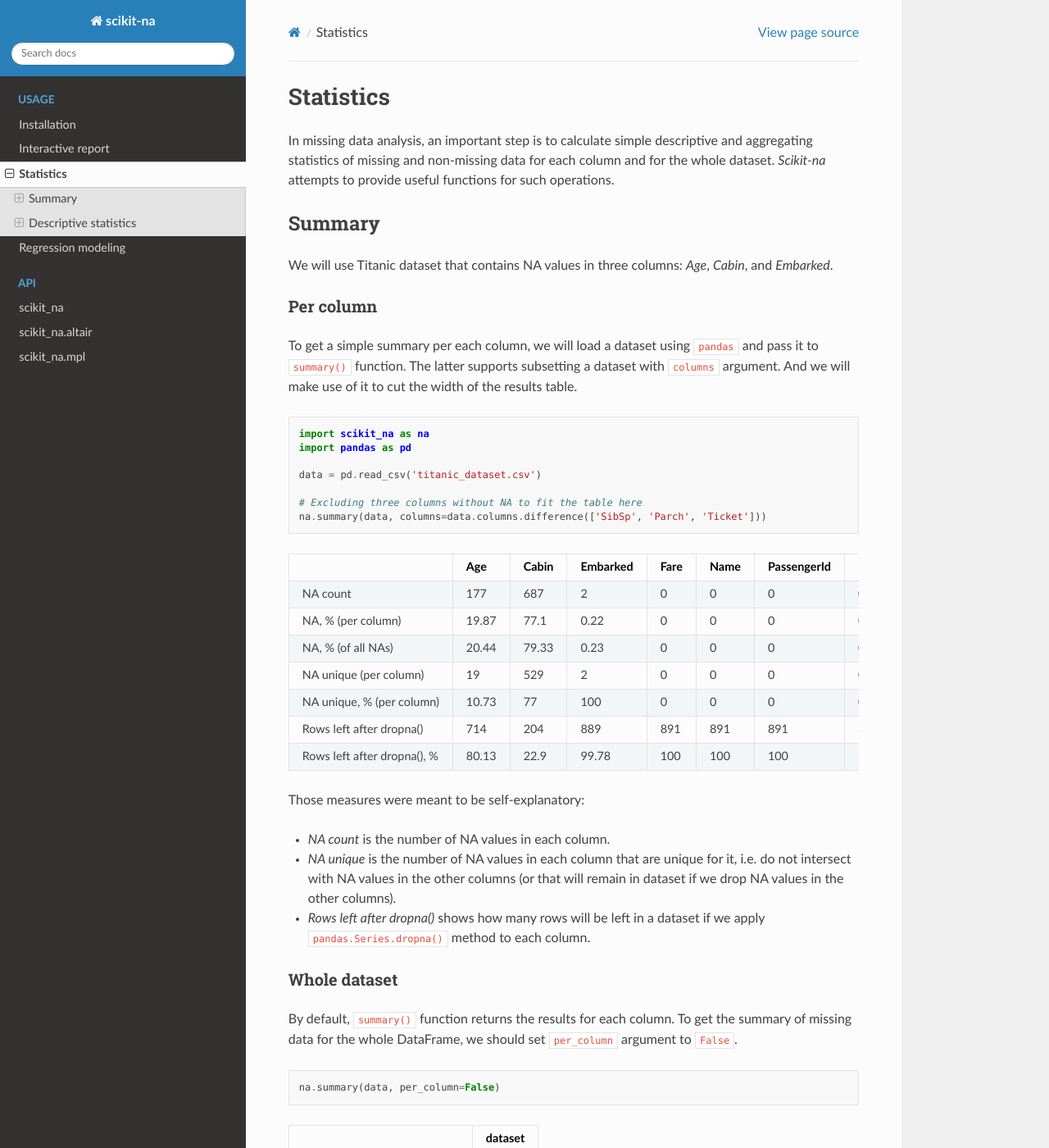
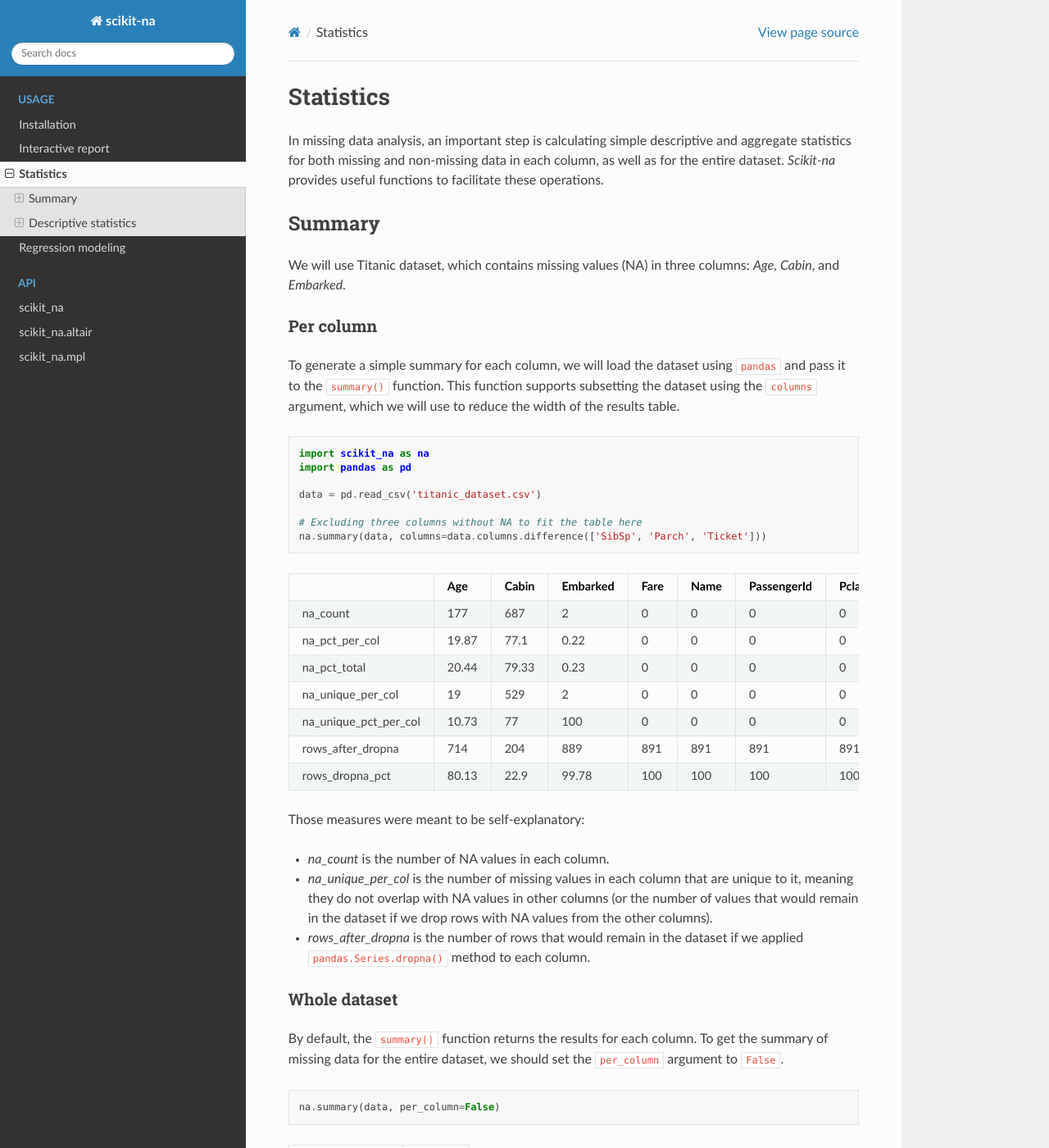
Before and after one commit to maximtrp/scikit-na, a Sphinx documentation site: the page built from docs/source/stats.rst, in a window 1280 px wide and 1400 px high. Shown: the whole window at 82% size. Built offline with Sphinx 7.4.7 and the Read the Docs theme 3.1.0, drawn with Linux system fonts in a browser that asks for light colours; pages that are not in the unit, such as notebooks, are missing from menus; some of the changed text lies outside the part shown.

Commit message:
implemented summary test, updated docs and readme, renamed columns in summary method

```diff
--- a/docs/source/conf.py
+++ b/docs/source/conf.py
@@ -17,9 +17,9 @@
 
 # -- Project information -----------------------------------------------------
 
-project = 'scikit-na'
-copyright = '2023, Maksim Terpilovskii'
-author = 'Maksim Terpilovskii'
+project = "scikit-na"
+copyright = "2025, Maksim Terpilovskii"
+author = "Maksim Terpilovskii"
 
 
 # -- General configuration ---------------------------------------------------
@@ -28,14 +28,14 @@ author = 'Maksim Terpilovskii'
 # extensions coming with Sphinx (named 'sphinx.ext.*') or your custom
 # ones.
 extensions = [
-    'sphinx.ext.autosummary',
-    'sphinx.ext.napoleon',
-    'nbsphinx',
-    'IPython.sphinxext.ipython_console_highlighting'
+    "sphinx.ext.autosummary",
+    "sphinx.ext.napoleon",
+    "nbsphinx",
+    "IPython.sphinxext.ipython_console_highlighting",
 ]
 
 # Add any paths that contain templates here, relative to this directory.
-templates_path = ['_templates']
+templates_path = ["_templates"]
 
 # List of patterns, relative to source directory, that match files and
 # directories to ignore when looking for source files.
@@ -48,14 +48,14 @@ exclude_patterns = []
 # The theme to use for HTML and HTML Help pages.  See the documentation for
 # a list of builtin themes.
 #
-html_theme = 'sphinx_rtd_theme'
+html_theme = "sphinx_rtd_theme"
 
 # Add any paths that contain custom static files (such as style sheets) here,
 # relative to this directory. They are copied after the builtin static files,
 # so a file named "default.css" will overwrite the builtin "default.css".
-html_static_path = ['_static']
+html_static_path = ["_static"]
 
-nbsphinx_execute = 'never'
-nbsphinx_input_prompt = '%s'
-nbsphinx_output_prompt = '%s'
+nbsphinx_execute = "never"
+nbsphinx_input_prompt = "%s"
+nbsphinx_output_prompt = "%s"
 nbsphinx_prompt_width = "0"
--- a/docs/source/stats.rst
+++ b/docs/source/stats.rst
@@ -1,24 +1,23 @@
 Statistics
 ==========
 
-In missing data analysis, an important step is to calculate simple descriptive
-and aggregating statistics of missing and non-missing data for each column and
-for the whole dataset. *Scikit-na* attempts to provide useful functions for such
+In missing data analysis, an important step is calculating simple descriptive
+and aggregate statistics for both missing and non-missing data in each column, as
+well as for the entire dataset. *Scikit-na* provides useful functions to facilitate these
 operations.
 
 Summary
 ~~~~~~~
 
-We will use Titanic dataset that contains NA values in three
+We will use Titanic dataset, which contains missing values (NA) in three
 columns: *Age*, *Cabin*, and *Embarked*.
 
 Per column
 ----------
 
-To get a simple summary per each column, we will load a dataset using ``pandas``
-and pass it to ``summary()`` function. The latter supports subsetting a dataset
-with ``columns`` argument. And we will make use of it to cut the width of the
-results table.
+To generate a simple summary for each column, we will load the dataset using ``pandas``
+and pass it to the ``summary()`` function. This function supports subsetting the dataset
+using the ``columns`` argument, which we will use to reduce the width of the results table.
 
 .. code:: python
 
@@ -33,33 +32,33 @@ results table.
 ===========================  ======  =======  ==========  ======  ======  =============  ========  =====  ==========
 ..                              Age    Cabin    Embarked    Fare    Name    PassengerId    Pclass    Sex    Survived
 ===========================  ======  =======  ==========  ======  ======  =============  ========  =====  ==========
-NA count                     177      687           2          0       0              0         0      0           0
-NA, % (per column)            19.87    77.1         0.22       0       0              0         0      0           0
-NA, % (of all NAs)            20.44    79.33        0.23       0       0              0         0      0           0
-NA unique (per column)        19      529           2          0       0              0         0      0           0
-NA unique, % (per column)     10.73    77         100          0       0              0         0      0           0
-Rows left after dropna()     714      204         889        891     891            891       891    891         891
-Rows left after dropna(), %   80.13    22.9        99.78     100     100            100       100    100         100
+na_count                     177      687           2          0       0              0         0      0           0
+na_pct_per_col                19.87    77.1         0.22       0       0              0         0      0           0
+na_pct_total                  20.44    79.33        0.23       0       0              0         0      0           0
+na_unique_per_col             19      529           2          0       0              0         0      0           0
+na_unique_pct_per_col         10.73    77         100          0       0              0         0      0           0
+rows_after_dropna            714      204         889        891     891            891       891    891         891
+rows_dropna_pct               80.13    22.9        99.78     100     100            100       100    100         100
 ===========================  ======  =======  ==========  ======  ======  =============  ========  =====  ==========
 
 Those measures were meant to be self-explanatory:
 
-- *NA count* is the number of NA values in each column.
+- *na_count* is the number of NA values in each column.
 
-- *NA unique* is the number of NA values in each column
-  that are unique for it, i.e. do not intersect with NA values in the other
-  columns (or that will remain in dataset if we drop NA values in the other
-  columns).
+- *na_unique_per_col* is the number of missing values in each column
+  that are unique to it, meaning they do not overlap with NA values in other columns
+  (or the number of values that would remain in the dataset if we drop rows with
+  NA values from the other columns).
 
-- *Rows left after dropna()* shows how many rows will be left in a dataset
-  if we apply ``pandas.Series.dropna()`` method to each column.
+- *rows_after_dropna* is the number of rows that would remain in the dataset
+  if we applied ``pandas.Series.dropna()`` method to each column.
 
 Whole dataset
 -------------
 
-By default, ``summary()`` function returns the results for each column. To get
-the summary of missing data for the whole DataFrame, we should set ``per_column`` argument to
-``False``.
+By default, the ``summary()`` function returns the results for each column. To get
+the summary of missing data for the entire dataset, we should set the ``per_column``
+argument to ``False``.
 
 .. code:: python
 
@@ -68,15 +67,15 @@ the summary of missing data for the whole DataFrame, we should set ``per_column`
 ==============================  =========
 ..                                dataset
 ==============================  =========
-Total columns                        12
-Total rows                          891
-Rows with NA                        708
-Rows without NA                     183
-Total cells                       10692
-Cells with NA                       866
-Cells with NA, %                      8.1
-Cells with non-missing data        9826
-Cells with non-missing data, %       91.9
+total_columns                          12
+total_rows                            891
+na_rows                               708
+non_na_rows                           183
+total_cells                         10692
+na_cells                              866
+na_cells_pct                          8.1
+non_na_cells                         9826
+non_na_cells_pct                     91.9
 ==============================  =========
 
 Descriptive statistics
@@ -94,9 +93,9 @@ types:
     # Quantitative data
     cols_numeric = data.columns[(data.dtypes == float) | (data.dtypes == int)]
 
-We should also specify a column with missing values (NAs) that will be used to
-split the data in the selected columns into two groups: NA (missing) and Filled
-(non-missing).
+We should also specify a column with missing values (NAs) to be used for
+splitting the data in the selected columns into two groups: NA (missing)
+and Filled (non-missing).
 
 Qualitative data
 ----------------
--- a/pyproject.toml
+++ b/pyproject.toml
@@ -7,18 +7,18 @@ name = "scikit-na"
 dynamic = ["version"]
 description = "Missing Values Analysis for Data Science"
 readme = "README.md"
-requires-python = ">=3.8"
+requires-python = ">=3.9"
 license.file = "LICENSE"
 authors = [{ name = "Maksim Terpilovskii", email = "maximtrp@gmail.com" }]
 keywords = ["data science", "data analytics", "statistics"]
 classifiers = [
     "License :: OSI Approved :: MIT License",
     "Operating System :: OS Independent",
-    "Programming Language :: Python :: 3.8",
     "Programming Language :: Python :: 3.9",
     "Programming Language :: Python :: 3.10",
     "Programming Language :: Python :: 3.11",
     "Programming Language :: Python :: 3.12",
+    "Programming Language :: Python :: 3.13",
     "Topic :: Scientific/Engineering :: Information Analysis",
     "Topic :: Text Processing :: General",
 ]
--- a/src/scikit_na/__init__.py
+++ b/src/scikit_na/__init__.py
@@ -1,7 +1,8 @@
 """Missing data analysis in Python."""
+
 from . import mpl  # noqa: F401
 from . import altair  # noqa: F401
 from ._stats import *  # noqa: F401, F403
 from ._report import *  # noqa: F401, F403
 
-__version__ = '0.1.1'
+__version__ = "0.2.0"
```
Also changed, not shown: README.md (+40 -34 lines), 5 other files.
